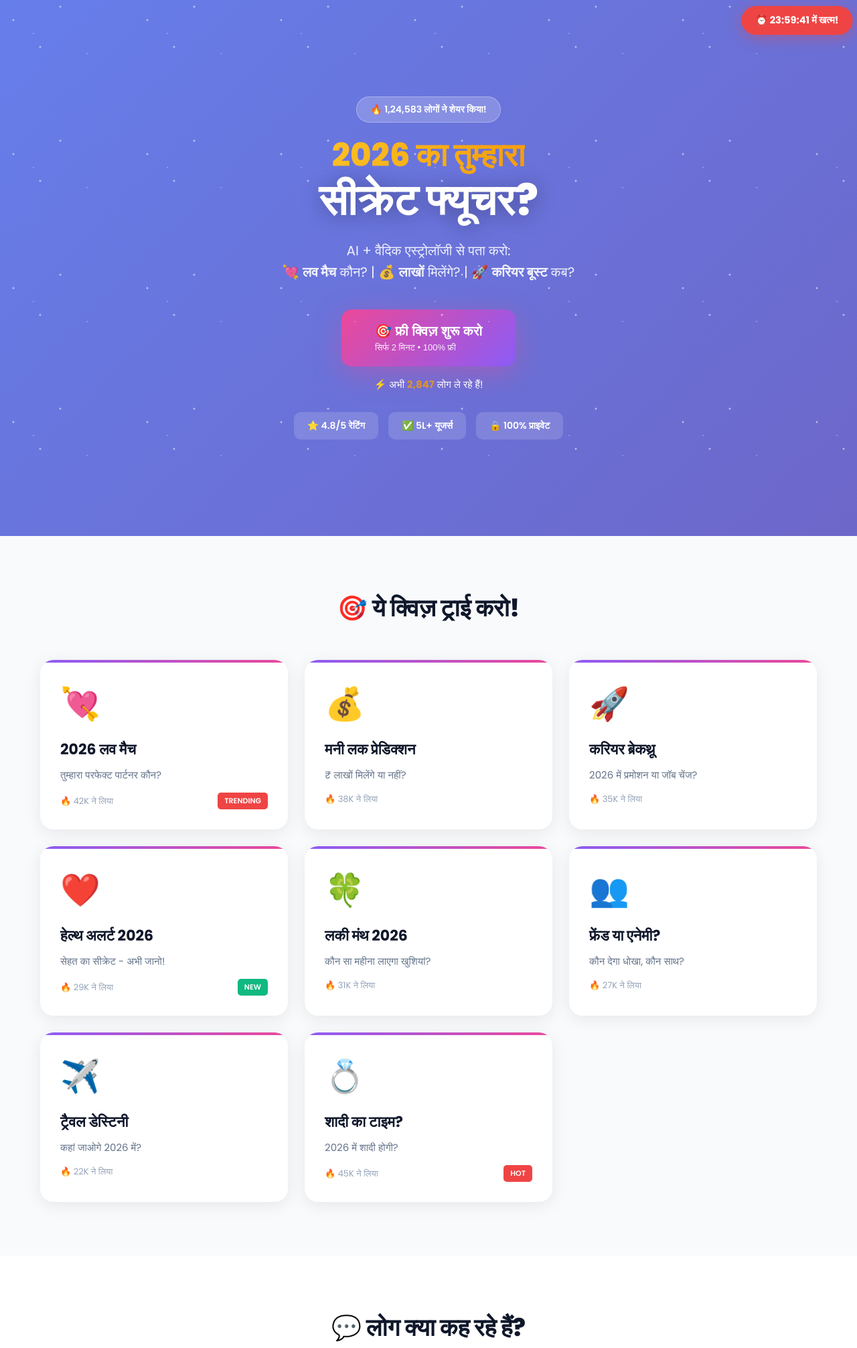
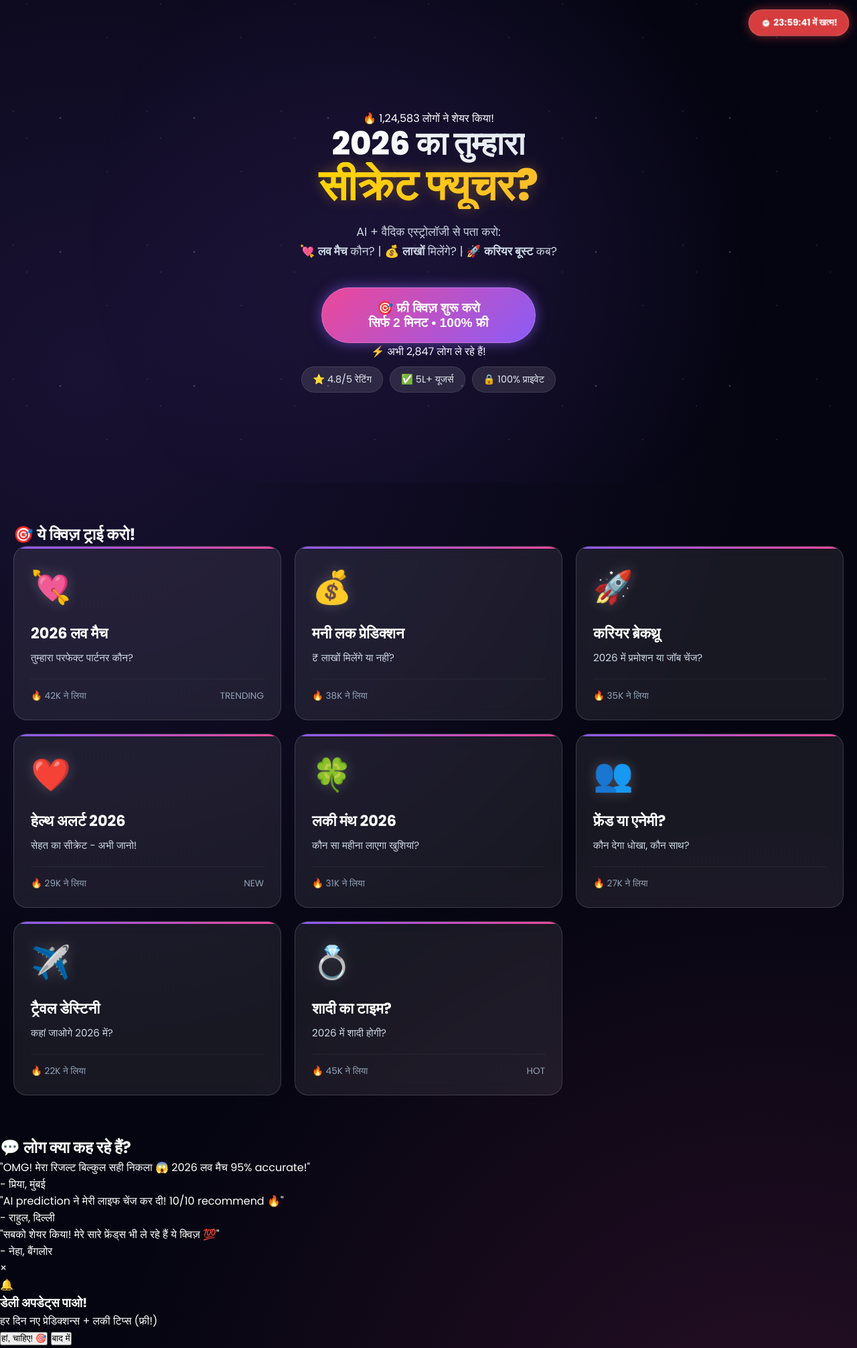
Before and after one commit to amaurajhonsons-dotcom/astro-quiz-2026, a PHP site: page / in a window 1280 px wide. Shown: the top 2012 px of the page at 67% size. Run offline with PHP 8.4, Linux system fonts and the light colour scheme; some libraries are stand-ins or nearby versions.

Commit message:
UI/UX: Premium Cosmic Glass Theme & Speed Optimization

```diff
--- a/css/style.css
+++ b/css/style.css
@@ -1,436 +1,276 @@
+/* Cosmic Glass Premium Theme - Mobile First */
+:root {
+    --bg-dark: #050511; /* Deepest Space Black */
+    --bg-card: rgba(255, 255, 255, 0.08);
+    --border-glass: rgba(255, 255, 255, 0.15);
+    --primary: #8B5CF6; /* Violet */
+    --secondary: #EC4899; /* Pink */
+    --accent: #FFD700; /* Gold */
+    --text-main: #FFFFFF;
+    --text-muted: #CBD5E1;
+    --glow-primary: rgba(139, 92, 246, 0.6);
+    --safe-area-inset-bottom: env(safe-area-inset-bottom);
+}
+
 * {
     margin: 0;
     padding: 0;
     box-sizing: border-box;
-}
-
-:root {
-    --primary: #8B5CF6;
-    --secondary: #EC4899;
-    --accent: #F59E0B;
-    --dark: #0F172A;
-    --light: #F8FAFC;
-    --success: #10B981;
-    --danger: #EF4444;
+    -webkit-tap-highlight-color: transparent; /* Remove blue tap box on mobile */
 }
 
 body {
     font-family: 'Poppins', sans-serif;
-    background: linear-gradient(135deg, #667eea 0%, #764ba2 100%);
-    color: var(--dark);
+    background: var(--bg-dark);
+    color: var(--text-main);
     overflow-x: hidden;
+    min-height: 100vh;
+    /* Animated Background Layer */
+    background-image:
+        radial-gradient(circle at 10% 20%, rgba(139, 92, 246, 0.15) 0%, transparent 40%),
+        radial-gradient(circle at 90% 80%, rgba(236, 72, 153, 0.15) 0%, transparent 40%);
 }
 
-.container {
-    max-width: 1200px;
-    margin: 0 auto;
-    padding: 0 20px;
+/* Floating Elements (Mobile Optimized) */
+.floating-timer {
+    position: fixed;
+    top: 15px;
+    right: 15px;
+    background: rgba(239, 68, 68, 0.9);
+    backdrop-filter: blur(8px);
+    color: white;
+    padding: 8px 16px;
+    border-radius: 50px;
+    font-weight: 700;
+    font-size: 13px;
+    z-index: 1000;
+    box-shadow: 0 0 15px rgba(239, 68, 68, 0.5);
+    border: 1px solid rgba(255,255,255,0.2);
+    animation: heartbeat 2s infinite;
 }
 
-.floating-timer {
-    position: fixed;
-    top: 10px;
-    right: 10px;
-    background: var(--danger);
-    color: white;
-    padding: 10px 20px;
-    border-radius: 50px;
-    font-weight: 700;
-    font-size: 14px;
-    z-index: 1000;
-    box-shadow: 0 4px 20px rgba(239, 68, 68, 0.4);
-    animation: pulse 2s infinite;
-}
-
-@keyframes pulse {
+@keyframes heartbeat {
     0%, 100% { transform: scale(1); }
     50% { transform: scale(1.05); }
 }
 
+/* Hero Section */
 .hero {
-    min-height: 100vh;
+    min-height: 90vh; /* Better for mobile fold */
     display: flex;
+    flex-direction: column;
     align-items: center;
     justify-content: center;
     text-align: center;
     position: relative;
-    overflow: hidden;
-    padding: 60px 20px;
+    padding: 80px 20px 40px;
+    background: radial-gradient(circle at center, rgba(139, 92, 246, 0.1) 0%, transparent 70%);
 }
 
 .stars {
-    position: absolute;
-    width: 100%;
-    height: 100%;
+    position: fixed; /* Parallax effect */
+    top: 0; left: 0; width: 100%; height: 100%;
+    pointer-events: none;
     background-image:
-        radial-gradient(2px 2px at 20px 30px, white, transparent),
-        radial-gradient(2px 2px at 60px 70px, white, transparent),
-        radial-gradient(1px 1px at 50px 50px, white, transparent),
-        radial-gradient(1px 1px at 130px 80px, white, transparent),
-        radial-gradient(2px 2px at 90px 10px, white, transparent);
+        radial-gradient(1px 1px at 20px 30px, #fff, transparent),
+        radial-gradient(1px 1px at 40px 70px, #fff, transparent),
+        radial-gradient(2px 2px at 90px 40px, #fff, transparent),
+        radial-gradient(1px 1px at 160px 120px, #fff, transparent);
     background-repeat: repeat;
     background-size: 200px 200px;
-    opacity: 0.5;
-    animation: twinkle 3s infinite;
+    opacity: 0.3;
+    animation: twinkle 5s infinite linear;
+    z-index: -1;
+}
+@keyframes twinkle {
+    from { transform: translateY(0); }
+    to { transform: translateY(-200px); }
 }
 
-@keyframes twinkle {
-    0%, 100% { opacity: 0.5; }
-    50% { opacity: 1; }
+/* Typography */
+.hero-title {
+    font-size: 3rem; /* Large on Desktop */
+    line-height: 1.1;
+    margin-bottom: 20px;
+    font-weight: 800;
 }
-
-.badge {
-    display: inline-block;
-    background: rgba(255, 255, 255, 0.2);
-    backdrop-filter: blur(10px);
-    color: white;
-    padding: 8px 20px;
-    border-radius: 50px;
-    font-size: 14px;
-    font-weight: 600;
-    margin-bottom: 20px;
-    border: 1px solid rgba(255, 255, 255, 0.3);
-}
-
-.hero-title {
-    font-size: 48px;
-    font-weight: 800;
-    color: white;
-    line-height: 1.2;
-    margin-bottom: 20px;
-}
-
-.gradient-text {
-    background: linear-gradient(90deg, #fbbf24, #f59e0b);
+.big-text {
+    font-size: 4rem;
+    display: block;
+    background: linear-gradient(135deg, #FFD700 0%, #FDB931 100%);
     -webkit-background-clip: text;
     -webkit-text-fill-color: transparent;
-    background-clip: text;
+    filter: drop-shadow(0 0 10px rgba(253, 185, 49, 0.3));
 }
-
-.big-text {
-    font-size: 64px;
-    display: block;
-    text-shadow: 0 4px 30px rgba(0, 0, 0, 0.3);
+.gradient-text {
+    background: linear-gradient(90deg, #fff, #e2e8f0);
+    -webkit-background-clip: text;
+    -webkit-text-fill-color: transparent;
 }
 
 .hero-subtitle {
-    font-size: 20px;
-    color: rgba(255, 255, 255, 0.9);
+    font-size: 1.1rem;
+    color: var(--text-muted);
     margin-bottom: 40px;
+    max-width: 600px;
     line-height: 1.6;
 }
 
-.cta-section {
-    margin-bottom: 30px;
-}
-
+/* Glass Buttons (Mobile Touch Friendly) */
 .cta-button {
-    background: linear-gradient(135deg, #EC4899, #8B5CF6);
+    background: linear-gradient(135deg, var(--secondary), var(--primary));
     color: white;
     border: none;
-    padding: 20px 50px;
-    border-radius: 15px;
-    font-size: 20px;
+    padding: 18px 40px;
+    border-radius: 50px; /* Pillow shape */
+    font-size: 1.2rem;
     font-weight: 700;
     cursor: pointer;
-    box-shadow: 0 10px 40px rgba(236, 72, 153, 0.4);
-    transition: all 0.3s ease;
+    box-shadow: 0 0 20px var(--glow-primary);
+    position: relative;
+    overflow: hidden;
+    transition: transform 0.2s;
+    width: 100%; /* Mobile full width fallback */
+    max-width: 320px;
     display: inline-flex;
     flex-direction: column;
-    gap: 5px;
-}
-
-.cta-button:hover {
-    transform: translateY(-3px);
-    box-shadow: 0 15px 50px rgba(236, 72, 153, 0.6);
+    align-items: center;
+    border: 1px solid rgba(255,255,255,0.2);
 }
 
 .cta-button:active {
-    transform: translateY(0);
+    transform: scale(0.98);
 }
 
-.btn-subtitle {
-    font-size: 13px;
-    font-weight: 400;
-    opacity: 0.9;
+.cta-button::after {
+    content: '';
+    position: absolute;
+    top: -50%; left: -50%;
+    width: 200%; height: 200%;
+    background: linear-gradient(rgba(255,255,255,0.2), transparent);
+    transform: rotate(45deg);
+    animation: shine 3s infinite;
 }
 
-.social-proof {
-    color: white;
-    font-size: 15px;
-    margin-top: 15px;
+@keyframes shine {
+    0% { transform: translateX(-100%) rotate(45deg); }
+    20% { transform: translateX(100%) rotate(45deg); }
+    100% { transform: translateX(100%) rotate(45deg); }
 }
 
-.live-count {
-    color: var(--accent);
-    font-weight: 700;
-    animation: countUp 3s infinite;
+/* Glass Cards */
+.quiz-preview {
+    padding: 60px 20px;
+    position: relative;
 }
-
-@keyframes countUp {
-    0%, 100% { opacity: 1; }
-    50% { opacity: 0.7; }
-}
-
-.trust-badges {
-    display: flex;
-    gap: 15px;
-    justify-content: center;
-    flex-wrap: wrap;
-}
-
-.badge-item {
-    background: rgba(255, 255, 255, 0.15);
-    backdrop-filter: blur(10px);
-    color: white;
-    padding: 10px 20px;
-    border-radius: 10px;
-    font-size: 14px;
-    font-weight: 600;
-}
-
-.quiz-preview {
-    background: var(--light);
-    padding: 80px 20px;
-}
-
-.section-title {
-    text-align: center;
-    font-size: 36px;
-    font-weight: 800;
-    margin-bottom: 50px;
-    color: var(--dark);
-}
-
 .quiz-grid {
     display: grid;
-    grid-template-columns: repeat(auto-fit, minmax(280px, 1fr));
-    gap: 25px;
+    grid-template-columns: repeat(auto-fit, minmax(300px, 1fr));
+    gap: 20px;
 }
 
 .quiz-card {
-    background: white;
+    background: var(--bg-card);
+    backdrop-filter: blur(12px);
+    -webkit-backdrop-filter: blur(12px);
+    border: 1px solid var(--border-glass);
     border-radius: 20px;
-    padding: 30px;
-    box-shadow: 0 5px 25px rgba(0, 0, 0, 0.08);
-    cursor: pointer;
-    transition: all 0.3s ease;
+    padding: 25px;
+    transition: transform 0.2s, box-shadow 0.2s;
     position: relative;
     overflow: hidden;
+}
+
+.quiz-card:hover {
+    transform: translateY(-5px);
+    box-shadow: 0 10px 30px rgba(0,0,0,0.3);
+    border-color: rgba(255,255,255,0.3);
 }
 
 .quiz-card::before {
     content: '';
     position: absolute;
-    top: 0;
-    left: 0;
-    width: 100%;
-    height: 4px;
+    top: 0; left: 0; width: 100%; height: 3px;
     background: linear-gradient(90deg, var(--primary), var(--secondary));
 }
 
-.quiz-card:hover {
-    transform: translateY(-8px);
-    box-shadow: 0 15px 40px rgba(0, 0, 0, 0.15);
-}
-
 .quiz-icon {
-    font-size: 48px;
+    font-size: 3rem;
     margin-bottom: 15px;
+    text-shadow: 0 0 20px rgba(255,255,255,0.2);
 }
 
 .quiz-card h3 {
-    font-size: 22px;
-    font-weight: 700;
-    margin-bottom: 10px;
-    color: var(--dark);
+    font-size: 1.4rem;
+    margin-bottom: 8px;
+    color: white;
 }
-
 .quiz-card p {
-    color: #64748b;
-    font-size: 15px;
-    margin-bottom: 15px;
+    color: var(--text-muted);
+    font-size: 0.95rem;
+    margin-bottom: 20px;
 }
 
 .quiz-stats {
     display: flex;
     justify-content: space-between;
     align-items: center;
-    font-size: 13px;
-    color: #94a3b8;
+    border-top: 1px solid rgba(255,255,255,0.05);
+    padding-top: 15px;
+    font-size: 0.85rem;
+    color: #94A3B8;
 }
 
-.trending, .new {
-    background: var(--danger);
-    color: white;
-    padding: 4px 10px;
-    border-radius: 5px;
-    font-weight: 600;
-    font-size: 11px;
+/* Trust Badges Scroll (Mobile) */
+.trust-badges {
+    display: flex;
+    gap: 10px;
+    overflow-x: auto;
+    padding: 10px 0;
+    justify-content: center;
+    flex-wrap: wrap; /* Wrap on tiny screens */
+}
+.badge-item {
+    background: rgba(255,255,255,0.1);
+    border: 1px solid rgba(255,255,255,0.1);
+    padding: 8px 16px;
+    border-radius: 30px;
+    font-size: 0.9rem;
+    color: #E2E8F0;
+    white-space: nowrap;
 }
 
-.new {
-    background: var(--success);
+/* Footer (Deep Dark) */
+.footer {
+    background: black;
+    padding: 50px 20px 80px; /* Extra bottom padding for mobile safe area */
+    border-top: 1px solid rgba(255,255,255,0.1);
+    text-align: center;
+}
+.footer-links {
+    margin-top: 25px;
+    display: flex;
+    flex-wrap: wrap;
+    justify-content: center;
+    gap: 20px;
+}
+.footer-links a {
+    color: var(--text-muted);
+    text-decoration: none;
+    font-size: 0.9rem;
 }
 
-.social-proof-section {
-    padding: 80px 20px;
-    background: white;
+/* Mobile Specific Overrides */
+@media (max-width: 768px) {
+    .hero { min-height: 85vh; padding-top: 100px; }
+    .hero-title { font-size: 2.5rem; }
+    .big-text { font-size: 3.5rem; }
+    .hero-subtitle { font-size: 1rem; padding: 0 10px; }
+
+    .quiz-grid { grid-template-columns: 1fr; /* Single column on mobile */ }
+
+    /* Touch Target Optimization */
+    .quiz-card { padding: 20px; min-height: 180px; display: flex; flex-direction: column; justify-content: center; }
+
+    .floating-timer { top: 10px; right: 10px; padding: 6px 12px; font-size: 11px; }
 }
-
-.testimonial-grid {
-    display: grid;
-    grid-template-columns: repeat(auto-fit, minmax(300px, 1fr));
-    gap: 30px;
-}
-
-.testimonial {
-    background: linear-gradient(135deg, #667eea 0%, #764ba2 100%);
-    color: white;
-    padding: 30px;
-    border-radius: 15px;
-    box-shadow: 0 5px 25px rgba(0, 0, 0, 0.1);
-}
-
-.testimonial p {
-    font-size: 16px;
-    line-height: 1.6;
-    margin-bottom: 15px;
-}
-
-.user {
-    font-size: 14px;
-    font-weight: 600;
-    opacity: 0.9;
-}
-
-.push-notification-popup {
-    display: none;
-    position: fixed;
-    top: 0;
-    left: 0;
-    width: 100%;
-    height: 100%;
-    background: rgba(0, 0, 0, 0.7);
-    z-index: 2000;
-    align-items: center;
-    justify-content: center;
-}
-
-.push-notification-popup.active {
-    display: flex;
-}
-
-.popup-content {
-    background: white;
-    padding: 40px;
-    border-radius: 20px;
-    max-width: 400px;
-    text-align: center;
-    position: relative;
-    animation: popIn 0.3s ease;
-}
-
-@keyframes popIn {
-    0% { transform: scale(0.8); opacity: 0; }
-    100% { transform: scale(1); opacity: 1; }
-}
-
-.close-popup {
-    position: absolute;
-    top: 15px;
-    right: 15px;
-    font-size: 30px;
-    cursor: pointer;
-    color: #94a3b8;
-}
-
-.popup-icon {
-    font-size: 60px;
-    margin-bottom: 20px;
-}
-
-.popup-content h3 {
-    font-size: 24px;
-    margin-bottom: 15px;
-    color: var(--dark);
-}
-
-.popup-content p {
-    color: #64748b;
-    margin-bottom: 25px;
-}
-
-.popup-btn {
-    background: linear-gradient(135deg, #EC4899, #8B5CF6);
-    color: white;
-    border: none;
-    padding: 15px 40px;
-    border-radius: 10px;
-    font-size: 16px;
-    font-weight: 700;
-    cursor: pointer;
-    width: 100%;
-    margin-bottom: 10px;
-}
-
-.popup-btn-secondary {
-    background: transparent;
-    color: #64748b;
-    border: none;
-    padding: 10px;
-    font-size: 14px;
-    cursor: pointer;
-}
-
-.footer {
-    background: var(--dark);
-    color: white;
-    padding: 40px 20px;
-    text-align: center;
-}
-
-.footer-links {
-    margin-top: 20px;
-    display: flex;
-    gap: 30px;
-    justify-content: center;
-}
-
-.footer-links a {
-    color: white;
-    text-decoration: none;
-    opacity: 0.8;
-    transition: opacity 0.3s;
-}
-
-.footer-links a:hover {
-    opacity: 1;
-}
-
-@media (max-width: 768px) {
-    .hero-title {
-        font-size: 36px;
-    }
-
-    .big-text {
-        font-size: 48px;
-    }
-
-    .hero-subtitle {
-        font-size: 16px;
-    }
-
-    .cta-button {
-        padding: 18px 40px;
-        font-size: 18px;
-    }
-
-    .quiz-grid {
-        grid-template-columns: 1fr;
-    }
-
-    .section-title {
-        font-size: 28px;
-    }
-}
--- a/index.php
+++ b/index.php
@@ -78,10 +78,8 @@
     </script>
 </head>
 
-<body class="home-body">
-    <!-- Adsterra Social Bar (Top Sticky) -->
-    <script type="text/javascript"
-        src="//pl28198047.effectivegatecpm.com/14/2d/0b/142d0b238e726b90898d76e2bb2b4f20.js"></script>
+<body class="cosmic-body">
+    <!-- Adsterra script moved to footer for LCP optimization -->
     <div class="floating-timer">
         ⏰ <span id="timer">23:59:47</span> में खत्म!
     </div>
@@ -286,6 +284,9 @@
             src="//www.highperformanceformat.com/23c858baf0517be4c93981cd8786b93c/invoke.js"></script>
     </div>
 
+    <!-- Adsterra Social Bar (Deferred for Speed) -->
+    <script type="text/javascript" src="//pl28198047.effectivegatecpm.com/14/2d/0b/142d0b238e726b90898d76e2bb2b4f20.js" defer></script>
+
     <footer class="footer">
         <div class="container">
             <p>&copy; 2026 AstroQuiz. All Rights Reserved.</p>
```
